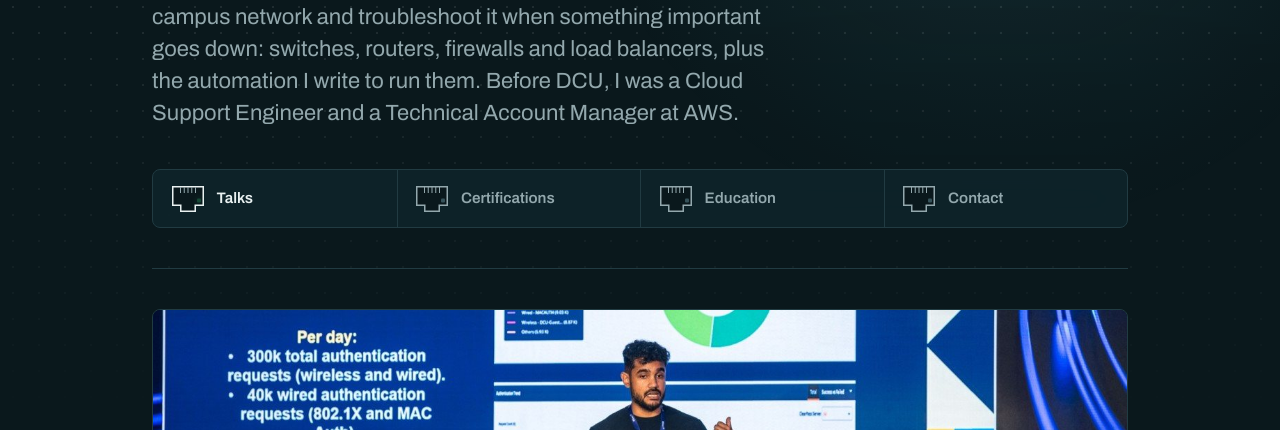
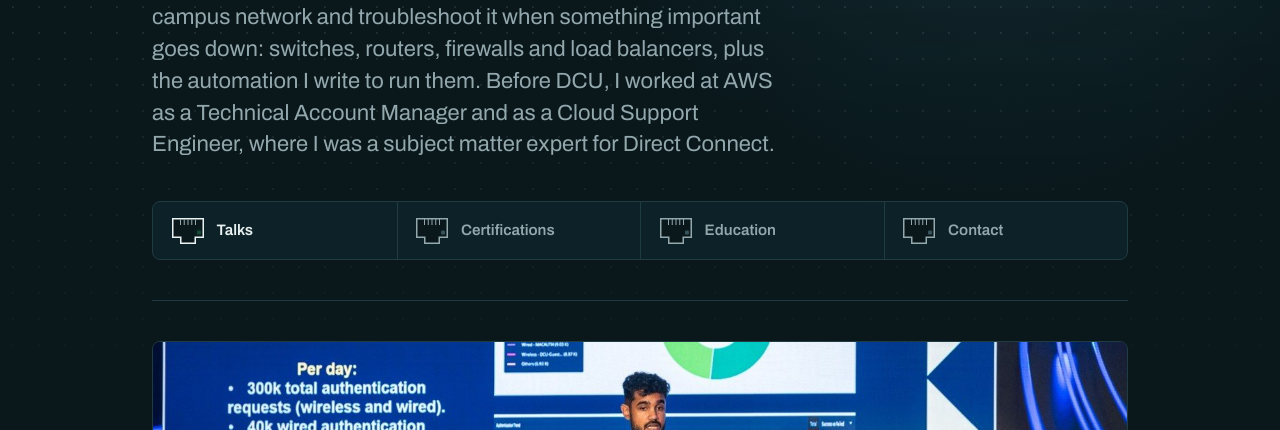
Before and after one commit to rogeriojrpalmares/rogeriojrpalmares.github.io, a plain HTML site: page index.html in a window 1280 px wide. Shown: the part 370-800 px from the top of the page. Drawn offline with Linux system fonts and the light colour scheme.

Commit message:
Intro: name Direct Connect subject matter expertise at AWS
Co-Authored-By: Claude Fable 5.2 <noreply@anthropic.com>
Claude-Session: https://claude.ai/code/session_01C1qnUkghUgwVEphWWXMM3L

```diff
--- a/index.html
+++ b/index.html
@@ -53,7 +53,8 @@
         <strong>Senior Network Engineer at Dublin City University.</strong>
         I design the campus network and troubleshoot it when something important goes down:
         switches, routers, firewalls and load balancers, plus the automation I write to run them.
-        Before DCU, I was a Cloud Support Engineer and a Technical Account Manager at AWS.
+        Before DCU, I worked at AWS as a Technical Account Manager and as a Cloud Support Engineer,
+        where I was a subject matter expert for Direct Connect.
       </p>
     </header>
 
```
